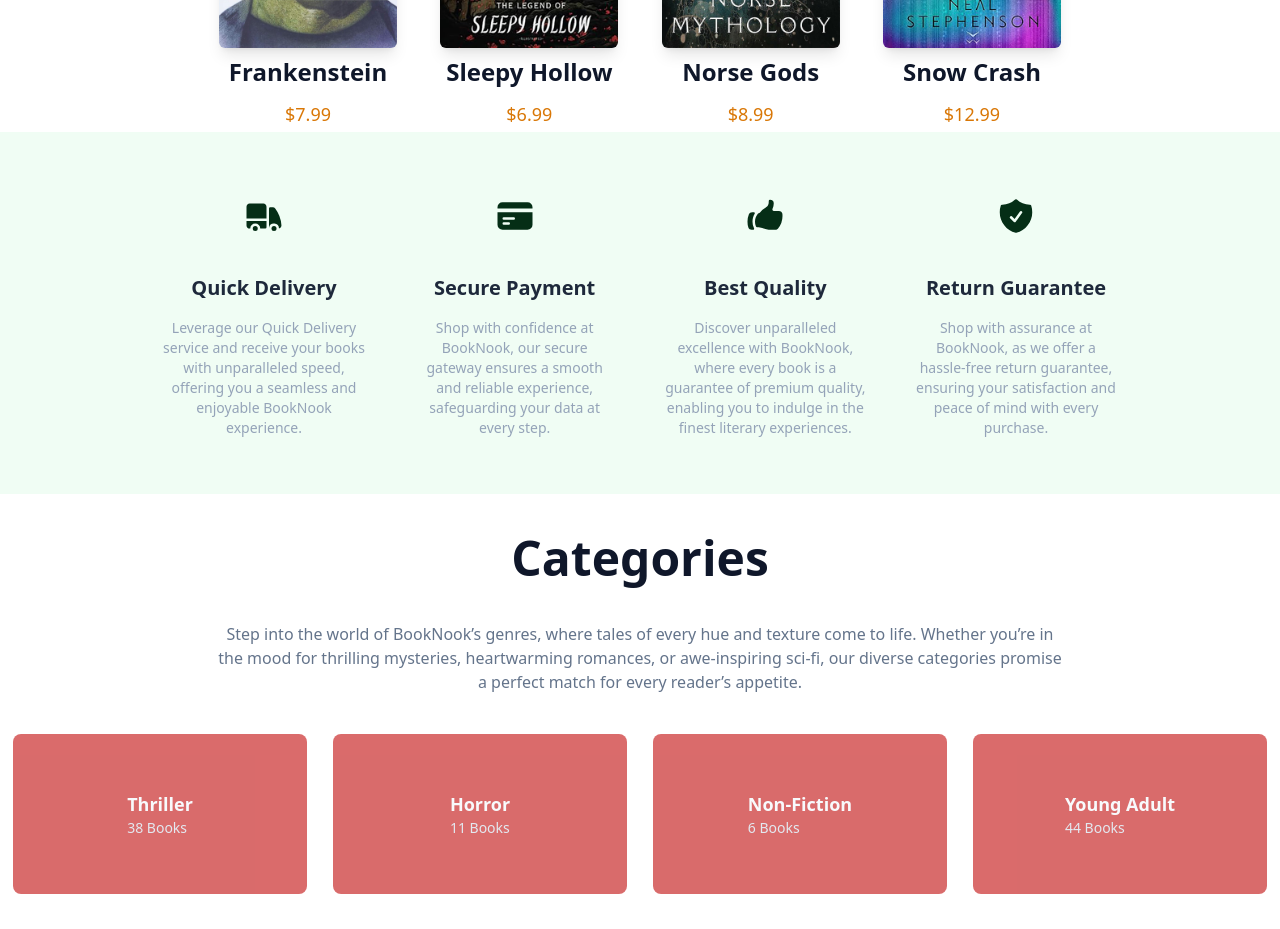
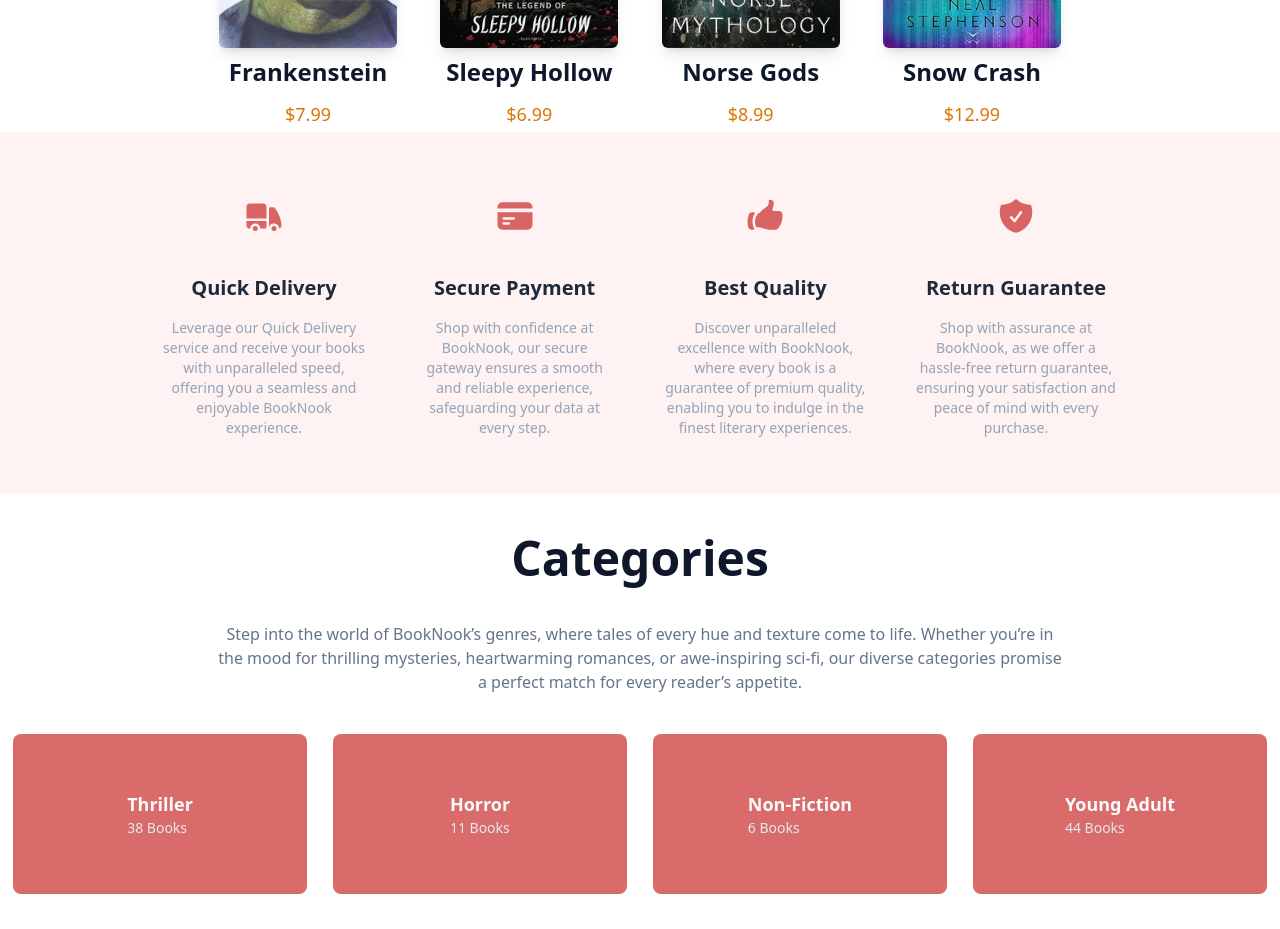
Before and after one commit to francoisdillinger/book_nook_frontend, a React (Vite) app: page / in a window 1280 px wide. Shown: the part 2040-2969 px from the top of the page. Built offline with nearby package versions, Linux system fonts and the light colour scheme.

Commit message:
changed colors to match logo

```diff
--- a/src/components/HomeBadges.tsx
+++ b/src/components/HomeBadges.tsx
@@ -1,10 +1,10 @@
 export default function HomeBadges(){
     return(
-        <div className="bg-green-50">
+        <div className="bg-red-50">
             <div className="flex flex-wrap w-10/12 m-auto p-8">
                 <div className="md:w-1/2 lg:w-1/4 text-center p-2">
                     <div className="md:p-2 inline-block rounded-lg md:m-4">
-                        <svg xmlns="http://www.w3.org/2000/svg" viewBox="0 0 24 24" fill="currentColor" className="w-10 h-10 text-green-950">
+                        <svg xmlns="http://www.w3.org/2000/svg" viewBox="0 0 24 24" fill="currentColor" className="w-10 h-10 text-logo">
                             <path d="M3.375 4.5C2.339 4.5 1.5 5.34 1.5 6.375V13.5h12V6.375c0-1.036-.84-1.875-1.875-1.875h-8.25zM13.5 15h-12v2.625c0 1.035.84 1.875 1.875 1.875h.375a3 3 0 116 0h3a.75.75 0 00.75-.75V15z" />
                             <path d="M8.25 19.5a1.5 1.5 0 10-3 0 1.5 1.5 0 003 0zM15.75 6.75a.75.75 0 00-.75.75v11.25c0 .087.015.17.042.248a3 3 0 015.958.464c.853-.175 1.522-.935 1.464-1.883a18.659 18.659 0 00-3.732-10.104 1.837 1.837 0 00-1.47-.725H15.75z" />
                             <path d="M19.5 19.5a1.5 1.5 0 10-3 0 1.5 1.5 0 003 0z" />
@@ -15,7 +15,7 @@ export default function HomeBadges(){
                 </div>
                 <div className="md:w-1/2 lg:w-1/4 text-center p-2">
                     <div className="md:p-2 inline-block rounded-lg md:m-4">
-                        <svg xmlns="http://www.w3.org/2000/svg" viewBox="0 0 24 24" fill="currentColor" className="w-10 h-10 text-green-950">
+                        <svg xmlns="http://www.w3.org/2000/svg" viewBox="0 0 24 24" fill="currentColor" className="w-10 h-10 text-logo">
                             <path d="M4.5 3.75a3 3 0 00-3 3v.75h21v-.75a3 3 0 00-3-3h-15z" />
                             <path fillRule="evenodd" d="M22.5 9.75h-21v7.5a3 3 0 003 3h15a3 3 0 003-3v-7.5zm-18 3.75a.75.75 0 01.75-.75h6a.75.75 0 010 1.5h-6a.75.75 0 01-.75-.75zm.75 2.25a.75.75 0 000 1.5h3a.75.75 0 000-1.5h-3z" clipRule="evenodd" />
                         </svg>
@@ -25,7 +25,7 @@ export default function HomeBadges(){
                 </div>
                 <div className="md:w-1/2 lg:w-1/4 text-center p-2">
                     <div className="md:p-2 inline-block rounded-lg md:m-4">
-                        <svg xmlns="http://www.w3.org/2000/svg" viewBox="0 0 24 24" fill="currentColor" className="w-10 h-10 text-green-950">
+                        <svg xmlns="http://www.w3.org/2000/svg" viewBox="0 0 24 24" fill="currentColor" className="w-10 h-10 text-logo">
                             <path d="M7.493 18.75c-.425 0-.82-.236-.975-.632A7.48 7.48 0 016 15.375c0-1.75.599-3.358 1.602-4.634.151-.192.373-.309.6-.397.473-.183.89-.514 1.212-.924a9.042 9.042 0 012.861-2.4c.723-.384 1.35-.956 1.653-1.715a4.498 4.498 0 00.322-1.672V3a.75.75 0 01.75-.75 2.25 2.25 0 012.25 2.25c0 1.152-.26 2.243-.723 3.218-.266.558.107 1.282.725 1.282h3.126c1.026 0 1.945.694 2.054 1.715.045.422.068.85.068 1.285a11.95 11.95 0 01-2.649 7.521c-.388.482-.987.729-1.605.729H14.23c-.483 0-.964-.078-1.423-.23l-3.114-1.04a4.501 4.501 0 00-1.423-.23h-.777zM2.331 10.977a11.969 11.969 0 00-.831 4.398 12 12 0 00.52 3.507c.26.85 1.084 1.368 1.973 1.368H4.9c.445 0 .72-.498.523-.898a8.963 8.963 0 01-.924-3.977c0-1.708.476-3.305 1.302-4.666.245-.403-.028-.959-.5-.959H4.25c-.832 0-1.612.453-1.918 1.227z" />
                         </svg>
                     </div>
@@ -34,7 +34,7 @@ export default function HomeBadges(){
                 </div>
                 <div className="md:w-1/2 lg:w-1/4 text-center p-2">
                     <div className="md:p-2 inline-block rounded-lg md:m-4">
-                        <svg xmlns="http://www.w3.org/2000/svg" viewBox="0 0 24 24" fill="currentColor" className="w-10 h-10 text-green-950">
+                        <svg xmlns="http://www.w3.org/2000/svg" viewBox="0 0 24 24" fill="currentColor" className="w-10 h-10 text-logo">
                             <path fillRule="evenodd" d="M12.516 2.17a.75.75 0 00-1.032 0 11.209 11.209 0 01-7.877 3.08.75.75 0 00-.722.515A12.74 12.74 0 002.25 9.75c0 5.942 4.064 10.933 9.563 12.348a.749.749 0 00.374 0c5.499-1.415 9.563-6.406 9.563-12.348 0-1.39-.223-2.73-.635-3.985a.75.75 0 00-.722-.516l-.143.001c-2.996 0-5.717-1.17-7.734-3.08zm3.094 8.016a.75.75 0 10-1.22-.872l-3.236 4.53L9.53 12.22a.75.75 0 00-1.06 1.06l2.25 2.25a.75.75 0 001.14-.094l3.75-5.25z" clipRule="evenodd" />
                         </svg>
                     </div>
```
